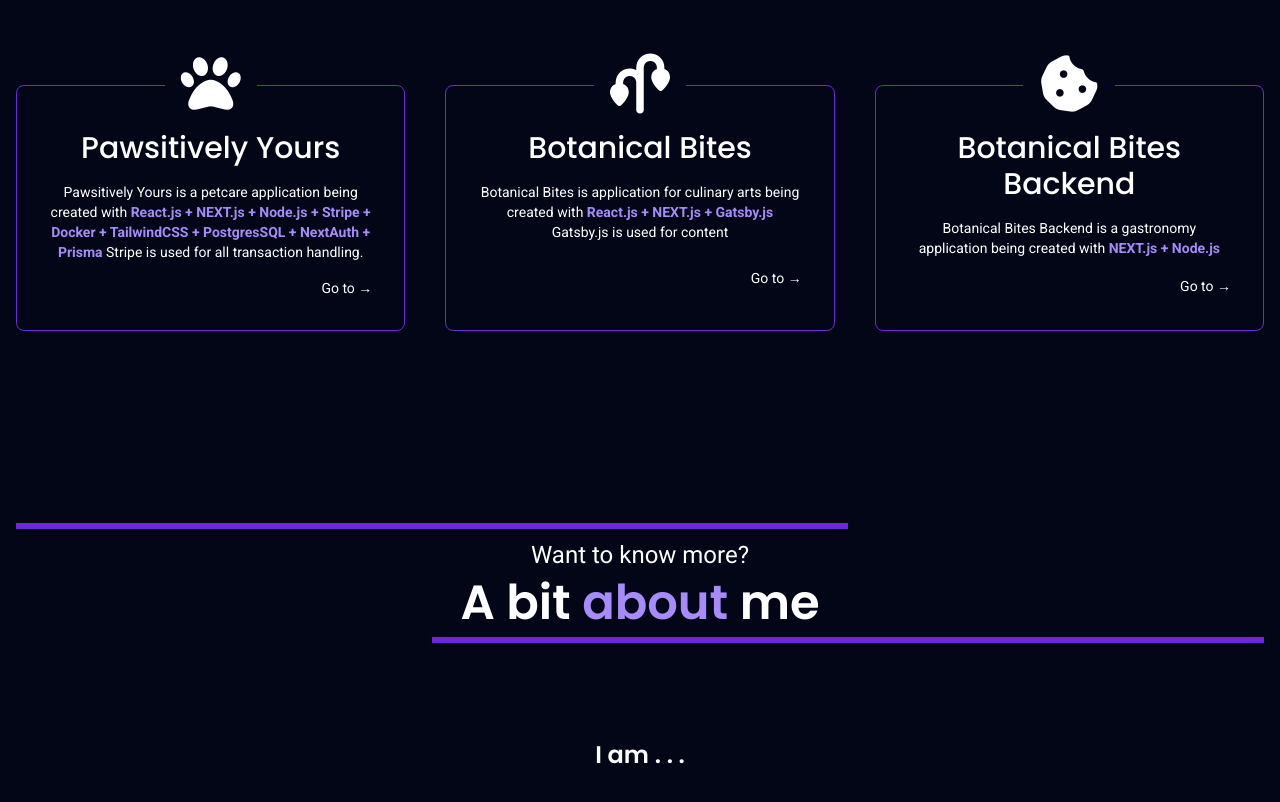
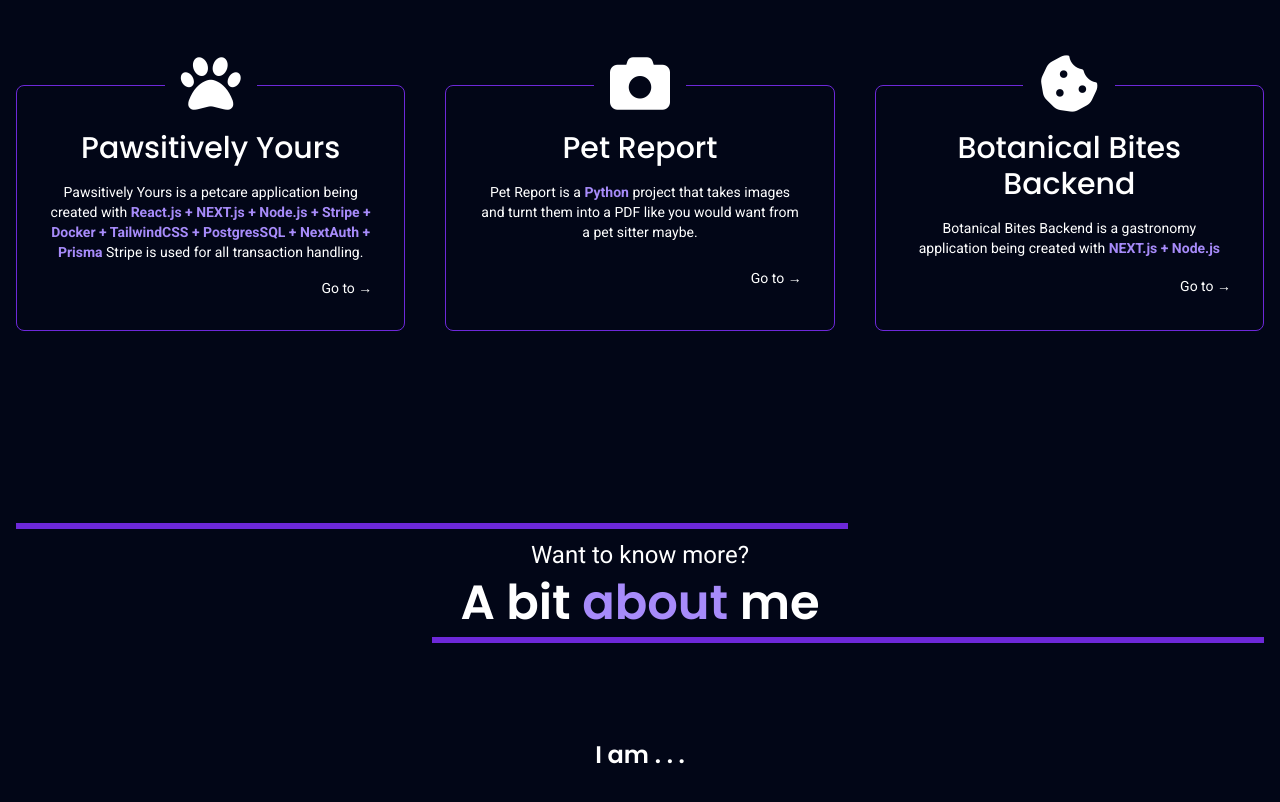
Before and after one commit to mcsmithers/portfolio-page, a SvelteKit app: page / in a window 1280 px wide. Shown: the part 960-1762 px from the top of the page. Built offline with nearby package versions, Linux system fonts and the light colour scheme.

Commit message:
project update

```diff
--- a/src/components/Main.svelte
+++ b/src/components/Main.svelte
@@ -3,7 +3,7 @@
 
 	let steps = [
 		{ name: 'Pawsitively Yours', icon: 'fa-solid fa-paw' },
-		{ name: 'Botanical Bites', icon: 'fa-solid fa-plant-wilt' },
+		{ name: 'Pet Report', icon: 'fa-solid fa-camera' },
 		{ name: 'Botanical Bites Backend', icon: 'fa-solid fa-cookie-bite' }
 	];
 
@@ -82,9 +82,9 @@
 			</Step>
 			<Step step={steps[1]}>
 				<p>
-					Botanical Bites is application for culinary arts being created with <strong
-						class="text-violet-400">React.js + NEXT.js + Gatsby.js</strong
-					> Gatsby.js is used for content
+					Pet Report is a <strong
+						class="text-violet-400">Python</strong
+					> project that takes images and turnt them into a PDF like you would want from a pet sitter maybe.
 				</p>
 			</Step>
 			<Step step={steps[2]}>
```
